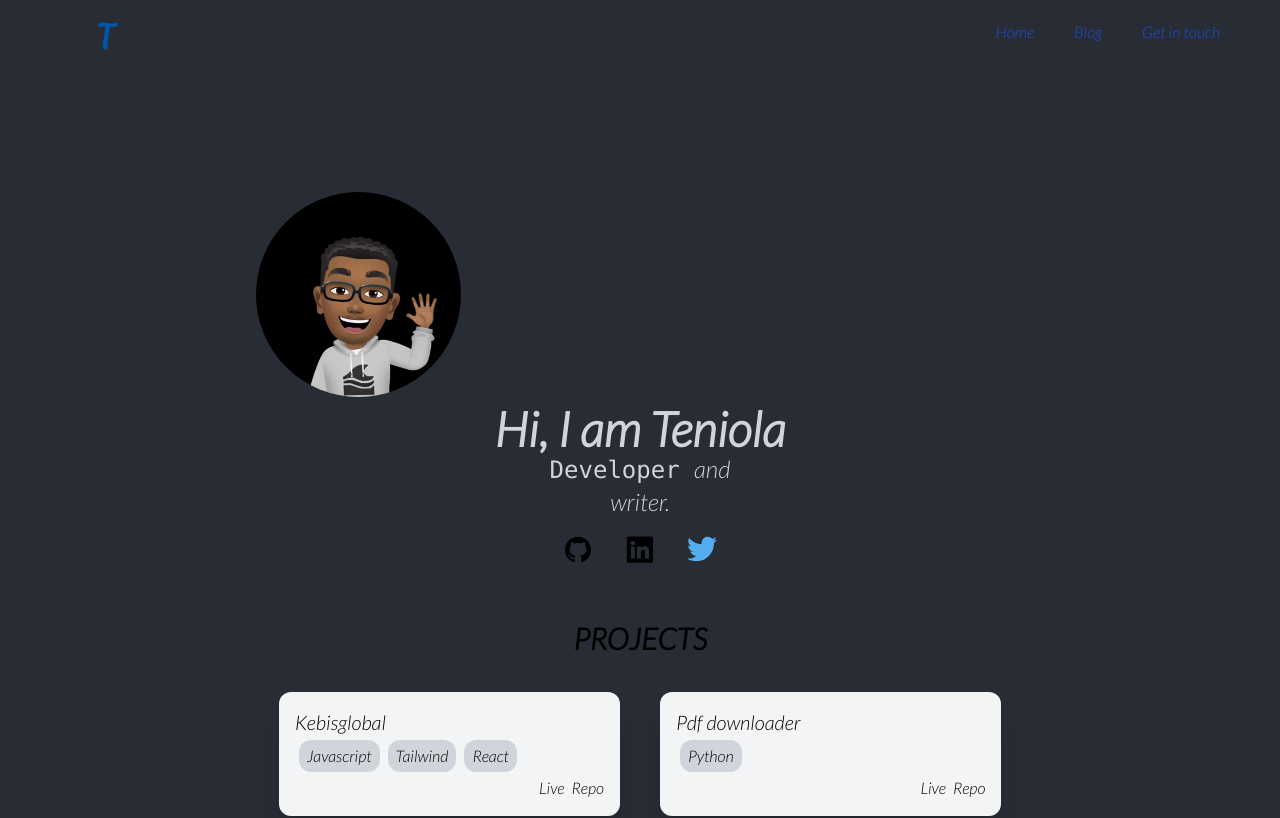
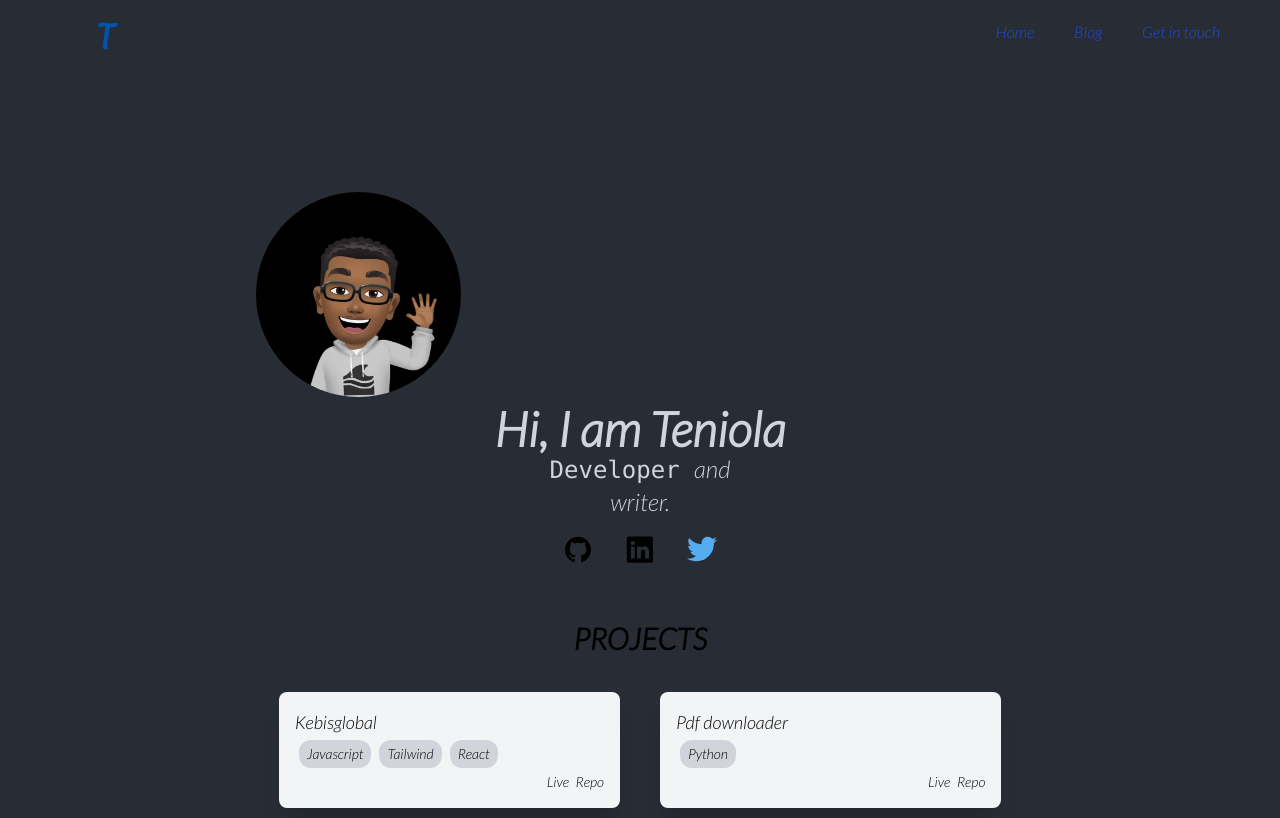
Before and after one commit to devteni/portfolio-website, a React (Create React App) app: page / in a window 1280 px wide. Shown: the top 818 px of the page. Built offline with nearby package versions, Linux system fonts and the light colour scheme.

Commit message:
minor mods

```diff
--- a/src/components/Project.js
+++ b/src/components/Project.js
@@ -2,19 +2,19 @@ import React from "react";
 
 const Project = ({id, desc, tags, live, repo}) => {
     return (
-         <div className="lg:h-1/3 lg:w-1/3 m-5 p-4 w-full shadow-lg lg:hover:bg-gray-300
-                    hover:shadow-md bg-gray-100 justify-center lg:shadow-xl rounded-xl" key={id}>
-             <p className="font-light text-base lg:text-xl">{desc}</p>
+         <div className="lg:h-1/3 lg:w-1/3 m-5 p-4 w-full shadow-lg
+                    hover:shadow-md bg-gray-100 justify-center lg:shadow-xl rounded-lg" key={id}>
+             <p className="font-light text-base lg:text-lg">{desc}</p>
              <div className="flex justify-end flex-row-reverse flex-wrap">
                 {
                     tags.map((tag, i) => {
-                        return <span className="p-1 px-2 m-1 bg-gray-300 font-sm rounded-xl">{tag}</span>
+                        return <span className="p-1 px-2 m-1 bg-gray-300 font-sm text-sm rounded-xl">{tag}</span>
                     })
                 }
              </div>
-             <section className="text-right">
-             <a href={live} className="m-1"> Live </a>
-             <a href={repo}>Repo</a>
+             <section className="text-right font-sm text-sm ">
+             <a href={live} className="m-1 hover:text-gray-500"> Live </a>
+             <a href={repo} className="hover:text-gray-700">Repo</a>
              </section>
         </div>
             )
```
